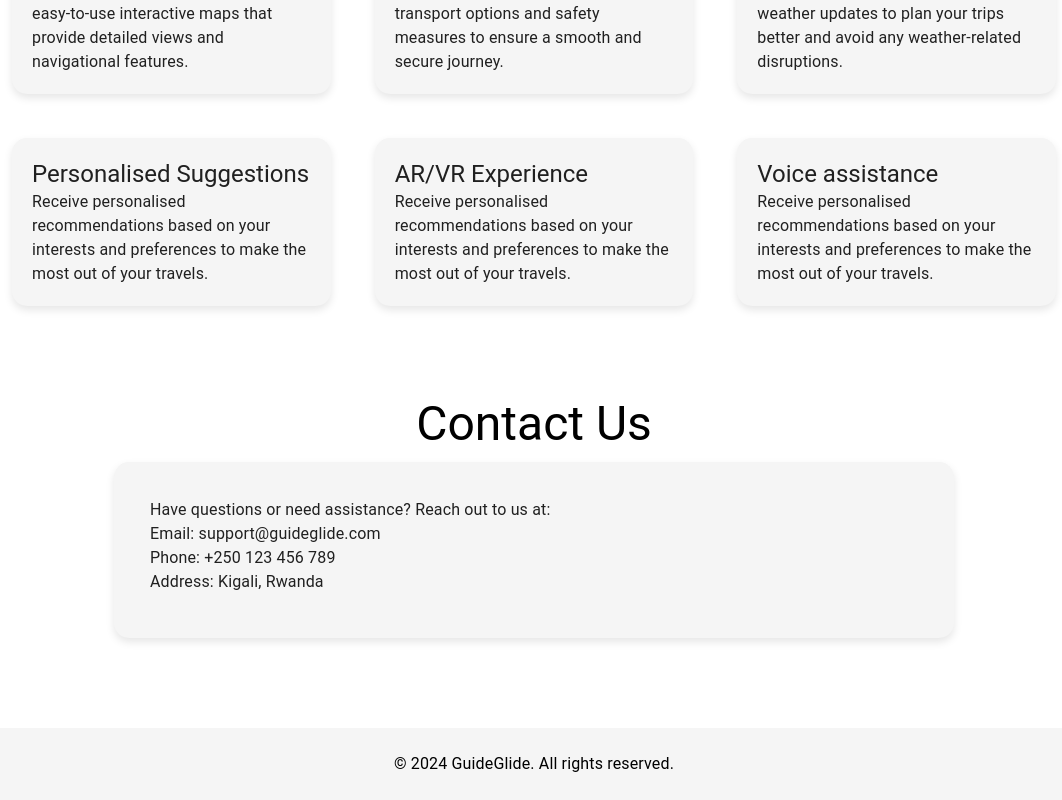
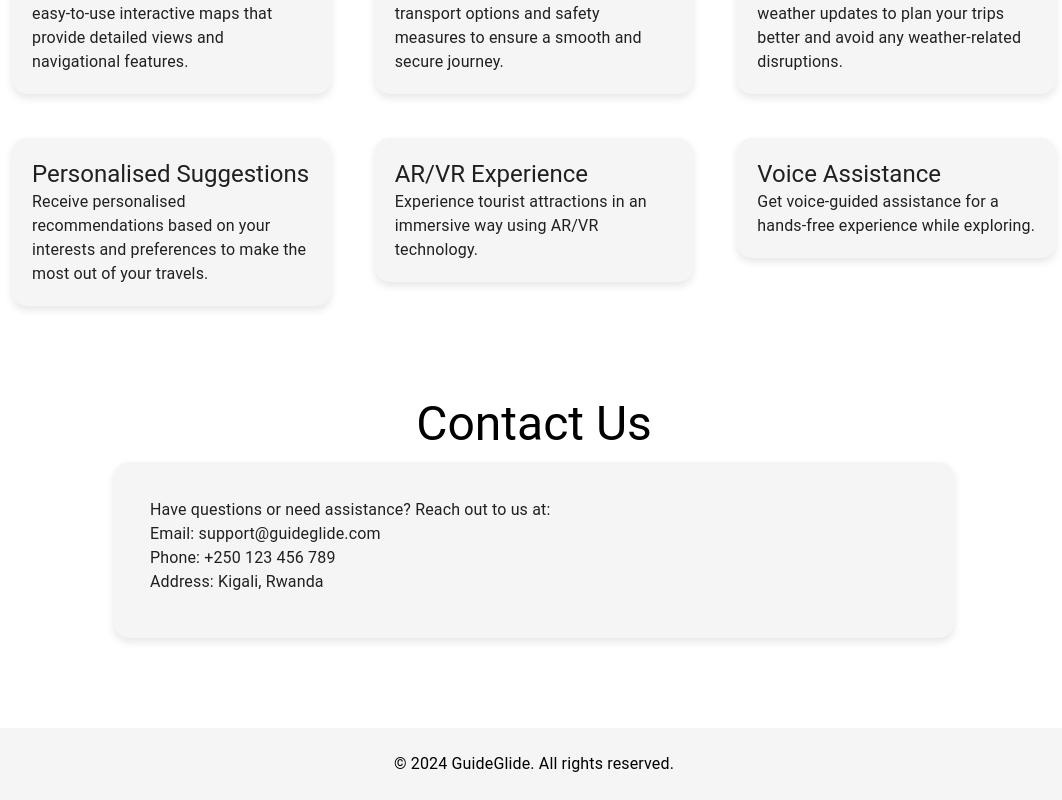
Before and after one commit to Scholaa/HP-GuideGlide, a React (Create React App) app: page / in a window 1280 px wide. Shown: the part 1305-2105 px from the top of the page, without its empty margins (106-1168 px from the left). Built offline with nearby package versions, Linux system fonts and the light colour scheme; no server answers; what aws-amplify would draw is missing.

Commit message:
homepage fixes

```diff
--- a/package.json
+++ b/package.json
@@ -14,6 +14,7 @@
     "@testing-library/user-event": "^13.5.0",
     "aws-amplify": "^6.4.3",
     "axios": "^1.7.2",
+    "cloudinary": "^2.3.1",
     "react": "^18.3.1",
     "react-dom": "^18.3.1",
     "react-router-dom": "^6.25.1",
--- a/src/pages/HomePage.js
+++ b/src/pages/HomePage.js
@@ -10,14 +10,16 @@ import {
 } from "@mui/material";
 import { Link as RouterLink } from "react-router-dom";
 import styled from "@emotion/styled";
-import HeroVideo from "../assets/input.webm";
 import HomeNavbar from "../components/HomeNavbar";
+
+// Cloudinary URL
+const cloudinaryVideoUrl =
+	"https://res.cloudinary.com/dtbpblrgg/video/upload/q_auto,w_1280/v1234567890/input_jfwjti.webm";
 
 const MainContainer = styled(Container)`
 	padding-bottom: 40px;
 	text-align: center;
 `;
-
 
 const HeroSection = styled.section`
 	color: white;
@@ -41,16 +43,6 @@ const HeroSection = styled.section`
 		transform: translate(-50%, -50%);
 		object-fit: cover;
 	}
-
-	// .hero-content {
-	// 	position: relative;
-	// 	max-width: 600px;
-	// 	text-align: center;
-	// 	background-color: rgba(0, 0, 0, 0.5);
-	// 	padding: 20px;
-	// 	border-radius: 8px;
-	// 	z-index: 2;
-	// }
 
 	.video-caption {
 		position: absolute;
@@ -78,7 +70,6 @@ const FeatureCard = styled(Card)`
 
 const AboutSection = styled.section`
 	padding-top: 700px;
-	// padding: 60px 20px;
 	background-color: #fff;
 	text-align: center;
 `;
@@ -115,30 +106,10 @@ const HomePage = () => {
 			<Box sx={{ paddingTop: "100px" }}></Box>
 			<HeroSection id="hero" className="hero">
 				<video autoPlay muted loop>
-					<source src={HeroVideo} type="video/mp4" />
+					<source src={cloudinaryVideoUrl} type="video/webm" />
 					Your browser does not support the video tag.
 				</video>
-				<div className="video-caption">
-					Credit: Visit Rwanda
-				</div>
-				{/* <div className="hero-content">
-					<Typography variant="h4" component="h4">
-						Discover Amazing Tourist Attractions in Rwanda
-					</Typography>
-					<Typography variant="body1">
-						GuideGlide helps you explore and learn more about the best tourist
-						spots around you.
-					</Typography>
-					<Button
-						variant="contained"
-						color="primary"
-						size="large"
-						component={RouterLink}
-						to="/login"
-					>
-						Get Started
-					</Button>
-				</div> */}
+				<div className="video-caption">Credit: Visit Rwanda</div>
 			</HeroSection>
 
 			<MainContainer>
@@ -223,19 +194,19 @@ const HomePage = () => {
 									AR/VR Experience
 								</Typography>
 								<Typography variant="body1">
-									Receive personalised recommendations based on your interests
-									and preferences to make the most out of your travels.
+									Experience tourist attractions in an immersive way using AR/VR
+									technology.
 								</Typography>
 							</FeatureCard>
 						</Grid>
 						<Grid item xs={12} sm={6} md={4}>
 							<FeatureCard>
 								<Typography variant="h5" component="h3">
-									Voice assistance
+									Voice Assistance
 								</Typography>
 								<Typography variant="body1">
-									Receive personalised recommendations based on your interests
-									and preferences to make the most out of your travels.
+									Get voice-guided assistance for a hands-free experience while
+									exploring.
 								</Typography>
 							</FeatureCard>
 						</Grid>
```
Also changed, not shown: src/cloudinary.js (added, +21 -0 lines), 1 other file (tests, documents, lock files or other folders).
